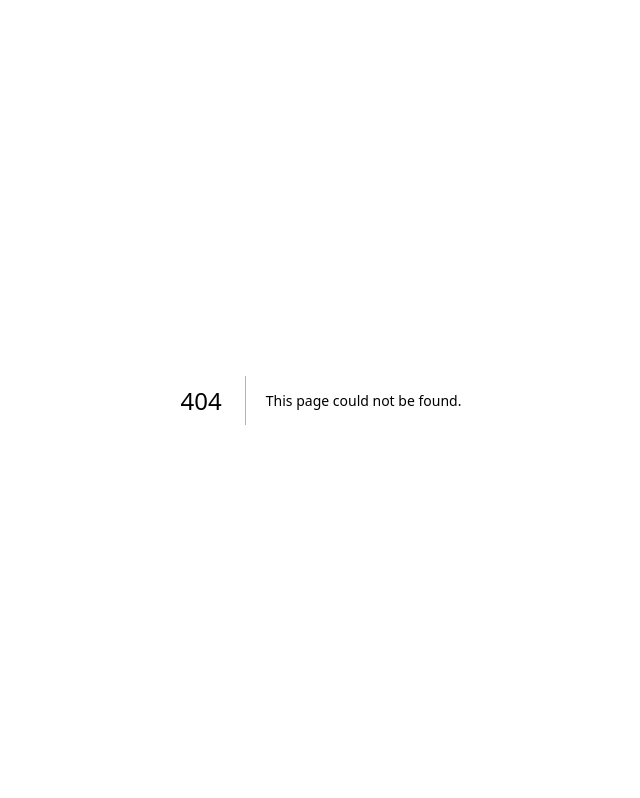
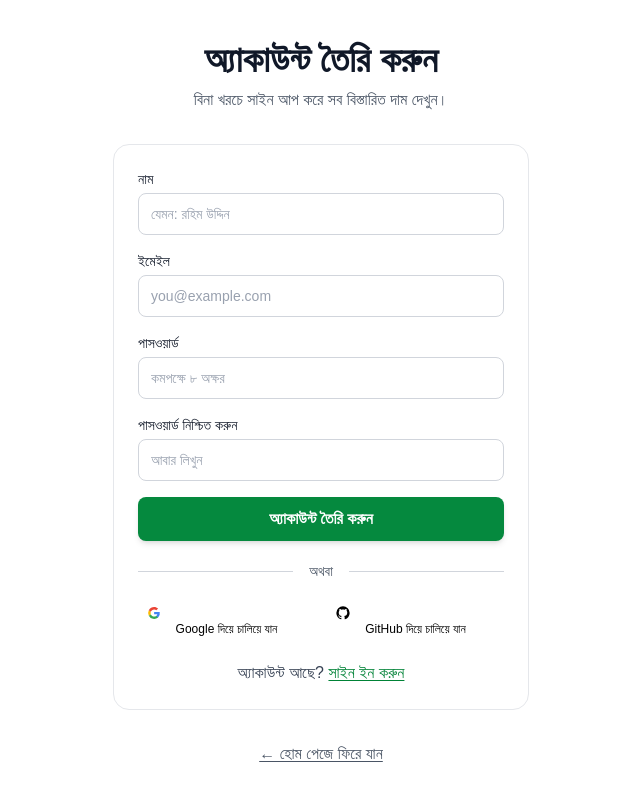
Before and after one commit to mdsolimansikder7/Assignment-07-Hero, a Next.js app: page /sign-up in a window 1280 px wide. Before the commit this address had no page. Shown: the top 798 px of the page, without its empty margins (319-959 px from the left). Built offline with nearby package versions, Linux system fonts and the light colour scheme.

Commit message:
Sign up add

```diff
--- /dev/null
+++ b/src/app/sign-up/page.tsx
@@ -0,0 +1,266 @@
+"use client";
+
+import Link from "next/link";
+import { useRouter } from "next/navigation";
+import React, { useState } from "react";
+import toast from "react-hot-toast";
+import { authClient } from "@/lib/auth-client";
+
+const inputClass =
+  "w-full rounded-lg border border-gray-300 bg-white px-3 py-2.5 text-base text-gray-900 outline-none transition placeholder:text-gray-400 focus:border-green-600 focus:ring-2 focus:ring-green-600/20 sm:text-sm";
+
+const labelClass = "mb-1 block text-sm font-medium text-gray-900";
+
+const socialBtn =
+  "btn h-10 min-h-10 w-full flex-nowrap gap-1.5 whitespace-nowrap border-[#e5e5e5] bg-white px-2 text-xs font-medium text-black";
+
+const SignUpPage = () => {
+  const router = useRouter();
+  const [loading, setLoading] = useState(false);
+  const [formError, setFormError] = useState("");
+
+  const showError = (message: string) => {
+    setFormError(message);
+    toast.error(message);
+  };
+
+  const onSubmit = async (e: React.FormEvent<HTMLFormElement>) => {
+    e.preventDefault();
+    setFormError("");
+    const formData = new FormData(e.currentTarget);
+    const { name, email, password, confirmPassword } = Object.fromEntries(
+      formData.entries()
+    ) as {
+      name: string;
+      email: string;
+      password: string;
+      confirmPassword: string;
+    };
+
+    if (password.length < 8) {
+      showError("পাসওয়ার্ড কমপক্ষে ৮ অক্ষরের হতে হবে।");
+      return;
+    }
+    if (password !== confirmPassword) {
+      showError("পাসওয়ার্ড দুটি মিলছে না।");
+      return;
+    }
+
+    setLoading(true);
+    const { data, error } = await authClient.signUp.email({
+      name,
+      email,
+      password,
+      callbackURL: "/",
+    });
+    setLoading(false);
+
+    if (data) {
+      toast.success("অ্যাকাউন্ট তৈরি হয়েছে।");
+      router.push("/");
+      router.refresh();
+    }
+    if (error) {
+      console.log("SIGNUP ERROR:", error);
+      showError(
+        error.code?.startsWith("USER_ALREADY_EXISTS")
+          ? "এই ইমেইল দিয়ে আগে থেকেই একটি অ্যাকাউন্ট আছে। সাইন ইন করে নিন।"
+          : "সাইন আপ ব্যর্থ হয়েছে। আবার চেষ্টা করুন।"
+      );
+    }
+  };
+
+  const handleGoogleSignUp = async () => {
+    await authClient.signIn.social({
+      provider: "google",
+    });
+  };
+
+  const handleGithubSignUp = async () => {
+    await authClient.signIn.social({
+      provider: "github",
+    });
+  };
+
+  return (
+    <div className="container mx-auto px-4 py-6 sm:py-10">
+      <div className="text-center">
+        <h1 className="text-2xl font-bold text-gray-900 sm:text-3xl md:text-4xl">
+          অ্যাকাউন্ট তৈরি করুন
+        </h1>
+        <p className="mx-auto mt-2 max-w-md text-sm text-gray-600 sm:text-base">
+          বিনা খরচে সাইন আপ করে সব বিস্তারিত দাম দেখুন।
+        </p>
+      </div>
+
+      <div className="mx-auto mt-6 w-full max-w-[416px] rounded-2xl border border-gray-200 bg-base-100 p-4 sm:mt-8 sm:p-6">
+        <form onSubmit={onSubmit} className="space-y-4">
+          {formError && (
+            <div
+              role="alert"
+              className="flex items-center gap-3 rounded-xl bg-[#d13438] px-4 py-3 text-white shadow-lg sm:px-5 sm:py-4"
+            >
+              <svg
+                width="18"
+                height="18"
+                viewBox="0 0 24 24"
+                className="shrink-0"
+                fill="#fbbf24"
+                xmlns="http://www.w3.org/2000/svg"
+              >
+                <path d="M12 2 1 21h22L12 2Zm1 15h-2v-2h2v2Zm0-4h-2V9h2v4Z" />
+              </svg>
+              <span className="text-sm leading-relaxed">{formError}</span>
+            </div>
+          )}
+
+          <div>
+            <label htmlFor="name" className={labelClass}>
+              নাম
+            </label>
+            <input
+              id="name"
+              name="name"
+              type="text"
+              required
+              autoComplete="name"
+              placeholder="যেমন: রহিম উদ্দিন"
+              className={inputClass}
+            />
+          </div>
+
+          <div>
+            <label htmlFor="email" className={labelClass}>
+              ইমেইল
+            </label>
+            <input
+              id="email"
+              name="email"
+              type="email"
+              required
+              autoComplete="email"
+              placeholder="you@example.com"
+              className={inputClass}
+            />
+          </div>
+
+          <div>
+            <label htmlFor="password" className={labelClass}>
+              পাসওয়ার্ড
+            </label>
+            <input
+              id="password"
+              name="password"
+              type="password"
+              required
+              autoComplete="new-password"
+              placeholder="কমপক্ষে ৮ অক্ষর"
+              className={inputClass}
+            />
+          </div>
+
+          <div>
+            <label htmlFor="confirmPassword" className={labelClass}>
+              পাসওয়ার্ড নিশ্চিত করুন
+            </label>
+            <input
+              id="confirmPassword"
+              name="confirmPassword"
+              type="password"
+              required
+              autoComplete="new-password"
+              placeholder="আবার লিখুন"
+              className={inputClass}
+            />
+          </div>
+
+          <button
+            type="submit"
+            disabled={loading}
+            className="w-full cursor-pointer rounded-lg bg-[#05893E] py-2.5 text-base font-semibold text-white shadow-md transition hover:bg-green-800 disabled:cursor-not-allowed disabled:opacity-60"
+          >
+            {loading ? "অপেক্ষা করুন..." : "অ্যাকাউন্ট তৈরি করুন"}
+          </button>
+        </form>
+
+        <div className="my-4 flex items-center gap-3 text-sm text-gray-600 sm:my-5 sm:gap-4">
+          <span className="h-px flex-1 bg-gray-300" />
+          অথবা
+          <span className="h-px flex-1 bg-gray-300" />
+        </div>
+
+        <div className="grid grid-cols-1 gap-3 min-[440px]:grid-cols-2">
+          <button type="button" className={socialBtn} onClick={handleGoogleSignUp}>
+            <svg
+              aria-label="Google logo"
+              width="16"
+              height="16"
+              className="shrink-0"
+              xmlns="http://www.w3.org/2000/svg"
+              viewBox="0 0 512 512"
+            >
+              <g>
+                <path d="m0 0H512V512H0" fill="#fff"></path>
+                <path
+                  fill="#34a853"
+                  d="M153 292c30 82 118 95 171 60h62v48A192 192 0 0190 341"
+                ></path>
+                <path
+                  fill="#4285f4"
+                  d="m386 400a140 175 0 0053-179H260v74h102q-7 37-38 57"
+                ></path>
+                <path
+                  fill="#fbbc02"
+                  d="m90 341a208 200 0 010-171l63 49q-12 37 0 73"
+                ></path>
+                <path
+                  fill="#ea4335"
+                  d="m153 219c22-69 116-109 179-50l55-54c-78-75-230-72-297 55"
+                ></path>
+              </g>
+            </svg>
+            Google দিয়ে চালিয়ে যান
+          </button>
+
+          <button type="button" className={socialBtn} onClick={handleGithubSignUp}>
+            <svg
+              aria-label="GitHub logo"
+              width="16"
+              height="16"
+              className="shrink-0"
+              xmlns="http://www.w3.org/2000/svg"
+              viewBox="0 0 24 24"
+            >
+              <path
+                fill="black"
+                d="M12,2A10,10 0 0,0 2,12C2,16.42 4.87,20.17 8.84,21.5C9.34,21.58 9.5,21.27 9.5,21C9.5,20.77 9.5,20.14 9.5,19.31C6.73,19.91 6.14,17.97 6.14,17.97C5.68,16.81 5.03,16.5 5.03,16.5C4.12,15.88 5.1,15.9 5.1,15.9C6.1,15.97 6.63,16.93 6.63,16.93C7.5,18.45 8.97,18 9.54,17.76C9.63,17.11 9.89,16.67 10.17,16.42C7.95,16.17 5.62,15.31 5.62,11.5C5.62,10.39 6,9.5 6.65,8.79C6.55,8.54 6.2,7.5 6.75,6.15C6.75,6.15 7.59,5.88 9.5,7.17C10.29,6.95 11.15,6.84 12,6.84C12.85,6.84 13.71,6.95 14.5,7.17C16.41,5.88 17.25,6.15 17.25,6.15C17.8,7.5 17.45,8.54 17.35,8.79C18,9.5 18.38,10.39 18.38,11.5C18.38,15.32 16.04,16.16 13.81,16.41C14.17,16.72 14.5,17.33 14.5,18.26C14.5,19.6 14.5,20.68 14.5,21C14.5,21.27 14.66,21.59 15.17,21.5C19.14,20.16 22,16.42 22,12A10,10 0 0,0 12,2Z"
+              ></path>
+            </svg>
+            GitHub দিয়ে চালিয়ে যান
+          </button>
+        </div>
+
+        <p className="mt-4 text-center text-sm text-gray-700 sm:mt-5 sm:text-base">
+          অ্যাকাউন্ট আছে?{" "}
+          <Link
+            href="/sign-in"
+            className="font-medium text-green-700 underline underline-offset-2 hover:text-green-800"
+          >
+            সাইন ইন করুন
+          </Link>
+        </p>
+      </div>
+
+      <p className="mt-6 text-center text-sm sm:mt-8 sm:text-base">
+        <Link
+          href="/"
+          className="text-gray-600 underline underline-offset-2 hover:text-green-700"
+        >
+          ← হোম পেজে ফিরে যান
+        </Link>
+      </p>
+    </div>
+  );
+};
+
+export default SignUpPage;
```
